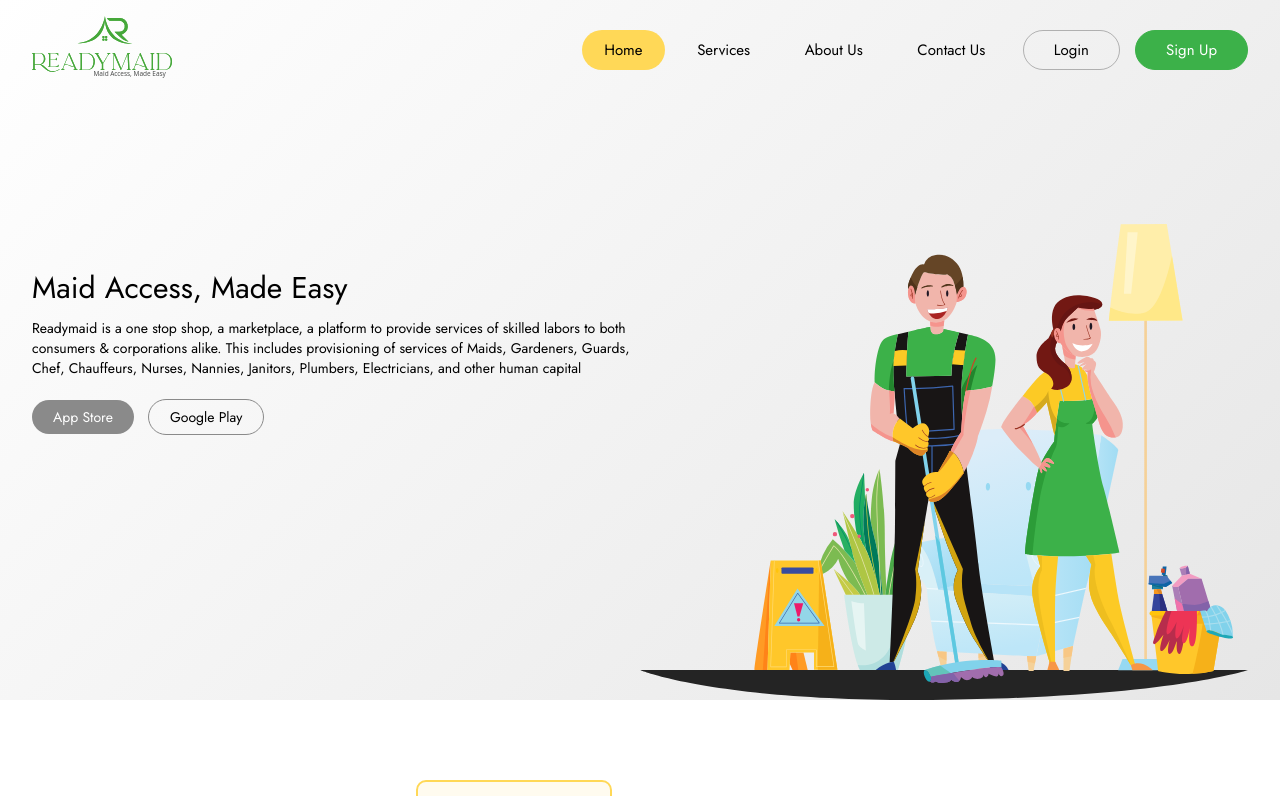
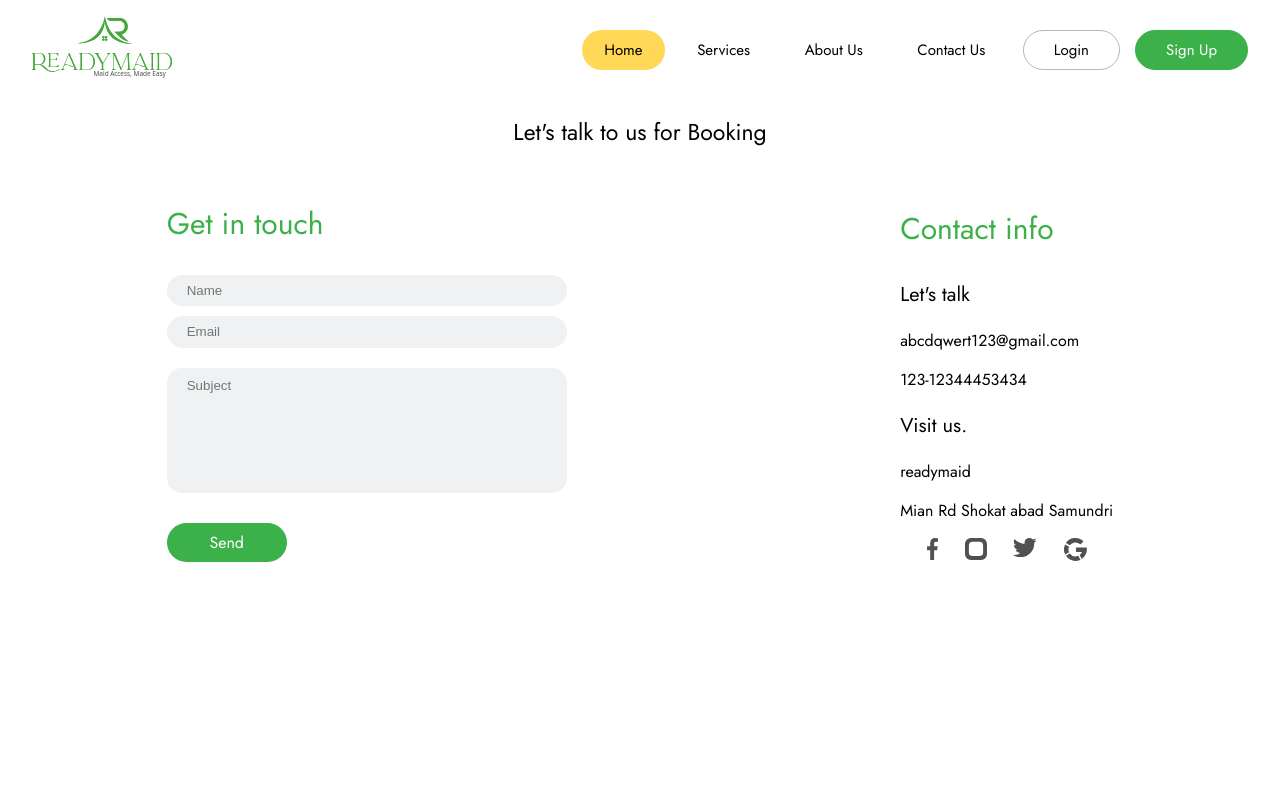
Before and after one commit to MehfoozurRehman/readymaid-web, a React (Vite) app: page / in a window 1280 px wide. Shown: the top 796 px of the page. Built offline with nearby package versions, Linux system fonts and the light colour scheme.

Commit message:
Readymaid
Readymaid

```diff
--- a/src/App.jsx
+++ b/src/App.jsx
@@ -9,10 +9,80 @@
   return (
     <>
       <Header />
-      <Routes>
-        <Route path="/" element={<Home />} />
-      </Routes>
-      <Footer />
+      <br />
+      <br />
+      <br />
+      <br />
+
+     <h3 className="Head_title">Let's talk to us for Booking</h3>
+
+
+     <div className="main_container">
+       <div className="main_container_left">
+         <p className="left_container_title">Get in touch</p>
+         <input type="Name" placeholder="Name" className="left_container_input" />
+         <input type="Email" placeholder="Email" className="left_container_second_input" />
+         <input type="Subject" placeholder="Subject" className="left_container_third_input" />
+         <a className="left_container_button" href="">Send</a>
+       </div>
+       <div className="main_container_right">
+         <div className="main_right_container">
+           <p className="right_container_title">Contact info</p>
+           <p className="right_container_lets_talk">Let's talk</p>
+           <p className="right_container_emial">abcdqwert123@gmail.com</p>
+           <p className="right_container_number">123-12344453434</p>
+           <p className="right_container_Visit_us">Visit us.</p>
+           <p className="right_container_readymaid">readymaid</p>
+           <p className="adrees">Mian Rd Shokat abad Samundri</p>
+           <div className="svg_container">
+          <div className="svg"><svg xmlns="http://www.w3.org/2000/svg" width="10.996" height="21.99" viewBox="0 0 10.996 21.99">
+  <path id="facebook" d="M15.176,3.651h2.008V.155A25.923,25.923,0,0,0,14.258,0C11.364,0,9.381,1.821,9.381,5.167v3.08H6.187v3.909H9.381V21.99H13.3V12.156h3.065l.487-3.909H13.3V5.554c0-1.13.305-1.9,1.879-1.9Z" transform="translate(-6.187)" fill="#515151"/>
+</svg>
+</div>
+<div className="svg"><svg xmlns="http://www.w3.org/2000/svg" width="21.99" height="21.99" viewBox="0 0 21.99 21.99">
+  <path id="Path_150" data-name="Path 150" d="M16.192,0H5.8A5.8,5.8,0,0,0,0,5.8V16.192a5.8,5.8,0,0,0,5.8,5.8H16.192a5.8,5.8,0,0,0,5.8-5.8V5.8A5.8,5.8,0,0,0,16.192,0Zm1.933,14.259a3.87,3.87,0,0,1-3.865,3.865H7.731a3.87,3.87,0,0,1-3.865-3.865V7.731A3.87,3.87,0,0,1,7.731,3.865h6.528a3.87,3.87,0,0,1,3.865,3.865Zm0,0" fill="#515151"/>
+</svg>
+</div>
+<div className="svg"><svg xmlns="http://www.w3.org/2000/svg" width="23.682" height="19.241" viewBox="0 0 23.682 19.241">
+  <path id="twitter" d="M21.249,7.049a9.691,9.691,0,0,0,2.433-2.52h0a10.139,10.139,0,0,1-2.8.767,4.829,4.829,0,0,0,2.136-2.683,9.714,9.714,0,0,1-3.079,1.175,4.855,4.855,0,0,0-8.4,3.319,5,5,0,0,0,.112,1.107A13.745,13.745,0,0,1,1.649,3.134,4.855,4.855,0,0,0,3.141,9.623a4.8,4.8,0,0,1-2.194-.6v.053a4.878,4.878,0,0,0,3.89,4.771,4.828,4.828,0,0,1-1.273.16,4.285,4.285,0,0,1-.919-.083,4.9,4.9,0,0,0,4.536,3.383,9.759,9.759,0,0,1-6.02,2.07A9.183,9.183,0,0,1,0,19.313a13.672,13.672,0,0,0,7.448,2.179,13.724,13.724,0,0,0,13.8-14.443Z" transform="translate(0 -2.25)" fill="#515151"/>
+</svg>
+</div>
+<div className="svg"><svg xmlns="http://www.w3.org/2000/svg" width="22.907" height="22.906" viewBox="0 0 22.907 22.906">
+  <g id="google" transform="translate(0)">
+    <g id="Group_81" data-name="Group 81" transform="translate(0 6.385)">
+      <g id="Group_80" data-name="Group 80">
+        <path id="Path_144" data-name="Path 144" d="M5.082,144.969l-3.9-2.253A11.378,11.378,0,0,0,1.2,152.844L5.082,150.6a6.9,6.9,0,0,1,0-5.632Z" transform="translate(0 -142.717)" fill="#515151"/>
+      </g>
+    </g>
+    <g id="Group_83" data-name="Group 83" transform="translate(1.929 0)">
+      <g id="Group_82" data-name="Group 82">
+        <path id="Path_145" data-name="Path 145" d="M60.164,2.808A11.453,11.453,0,0,0,43.127,5.092l3.9,2.254A6.939,6.939,0,0,1,57.078,6.079a.74.74,0,0,0,1-.049L60.2,3.9A.75.75,0,0,0,60.164,2.808Z" transform="translate(-43.127 0)" fill="#515151"/>
+      </g>
+    </g>
+    <g id="Group_85" data-name="Group 85" transform="translate(11.951 9.461)">
+      <g id="Group_84" data-name="Group 84">
+        <path id="Path_146" data-name="Path 146" d="M278.008,212.146a.751.751,0,0,0-.745-.666h-9.385a.747.747,0,0,0-.747.747v2.985a.747.747,0,0,0,.747.747h5.259a7.024,7.024,0,0,1-2.4,3.132l2.234,3.869a11.7,11.7,0,0,0,4.711-6.547A11.024,11.024,0,0,0,278.008,212.146Z" transform="translate(-267.131 -211.479)" fill="#515151"/>
+      </g>
+    </g>
+    <g id="Group_87" data-name="Group 87" transform="translate(1.945 15.56)">
+      <g id="Group_86" data-name="Group 86">
+        <path id="Path_147" data-name="Path 147" d="M55.81,350.064a6.928,6.928,0,0,1-8.435-2.263l-3.888,2.245a11.442,11.442,0,0,0,9.508,5.1,11.219,11.219,0,0,0,5.051-1.212Z" transform="translate(-43.487 -347.801)" fill="#515151"/>
+      </g>
+    </g>
+  </g>
+</svg>
+</div>
+</div>
+         </div>
+       </div>
+
+
+
+
+
+     </div>
     </>
+
+
   );
 }
--- a/src/App.scss
+++ b/src/App.scss
@@ -373,3 +373,90 @@
     min-width: 50%;
   }
 }
+
+
+
+// my work
+
+.Head_title{
+  display: flex;
+  justify-content: center;
+  font-size: 23px;
+  font-weight: 400;
+}
+.main_container{
+  display: flex;
+  justify-content:space-around;
+  align-items: center;
+
+}
+.main_container_left{
+  flex-direction: column;
+  display: flex;
+  justify-content:center;
+}
+.svg_container{
+  display: flex;
+  justify-content: space-evenly;
+  flex-direction: row;
+}
+.right_container_title{
+  color: #3CB149;
+  font-size: 30px;
+  cursor: default;
+}
+.right_container_lets_talk{
+font-size: 20px;
+}
+.right_container_Visit_us{
+  font-size: 20px;
+}
+.main_container_left{
+  height: 400px;
+  width: 400px;
+}
+.left_container_title{
+  height: 400px;
+  color: #3CB149;
+  font-size: 30px;
+  cursor: default;
+}
+.left_container_third_input{
+  padding-left: 20px;
+  padding-bottom: 100px;
+  padding-top: 10px;
+  border-radius: 15px;
+  background-color: #EFF1F3;
+  border: none;
+}
+.left_container_button{
+text-decoration: none;
+display: flex;
+justify-content: center;
+border-radius: 30px;
+width: 120px;
+height: 400px;
+align-items: center;
+background-color:#3CB149;
+color: white;
+margin-top: 30px;
+margin-bottom: 10px;
+}
+.left_container_second_input{
+  border-radius: 20px;
+  margin-bottom: 20px;
+  width: 400px;
+  height: 300px;
+  padding-left: 20px;
+  background-color: #EFF1F3;
+  border: none;
+}
+.left_container_input{
+  border-radius: 20px;
+  margin-bottom: 10px;
+  width: 400px;
+  height: 300px;
+  padding-left: 20px;
+  background-color: #EFF1F3;
+  border: none;
+}
```
